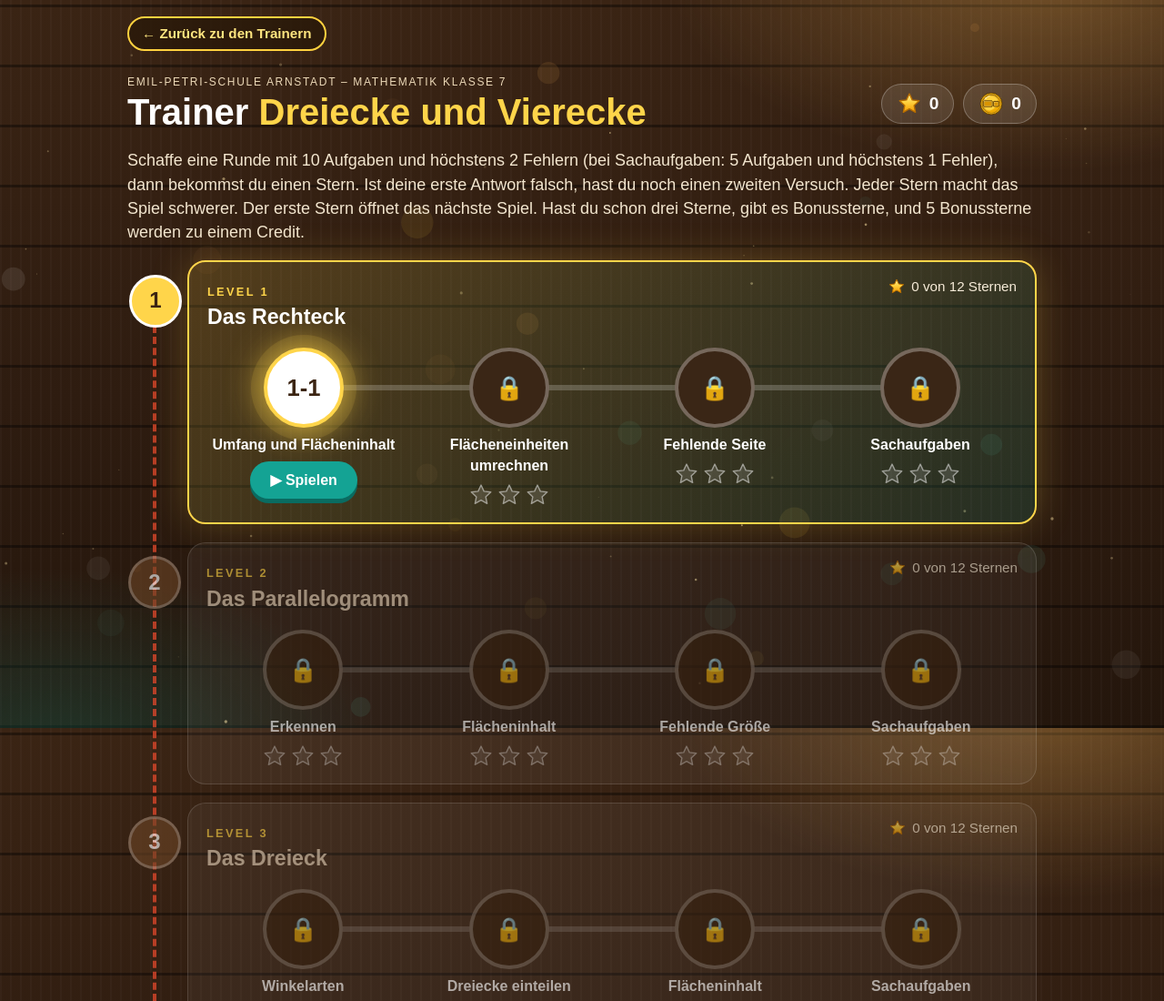
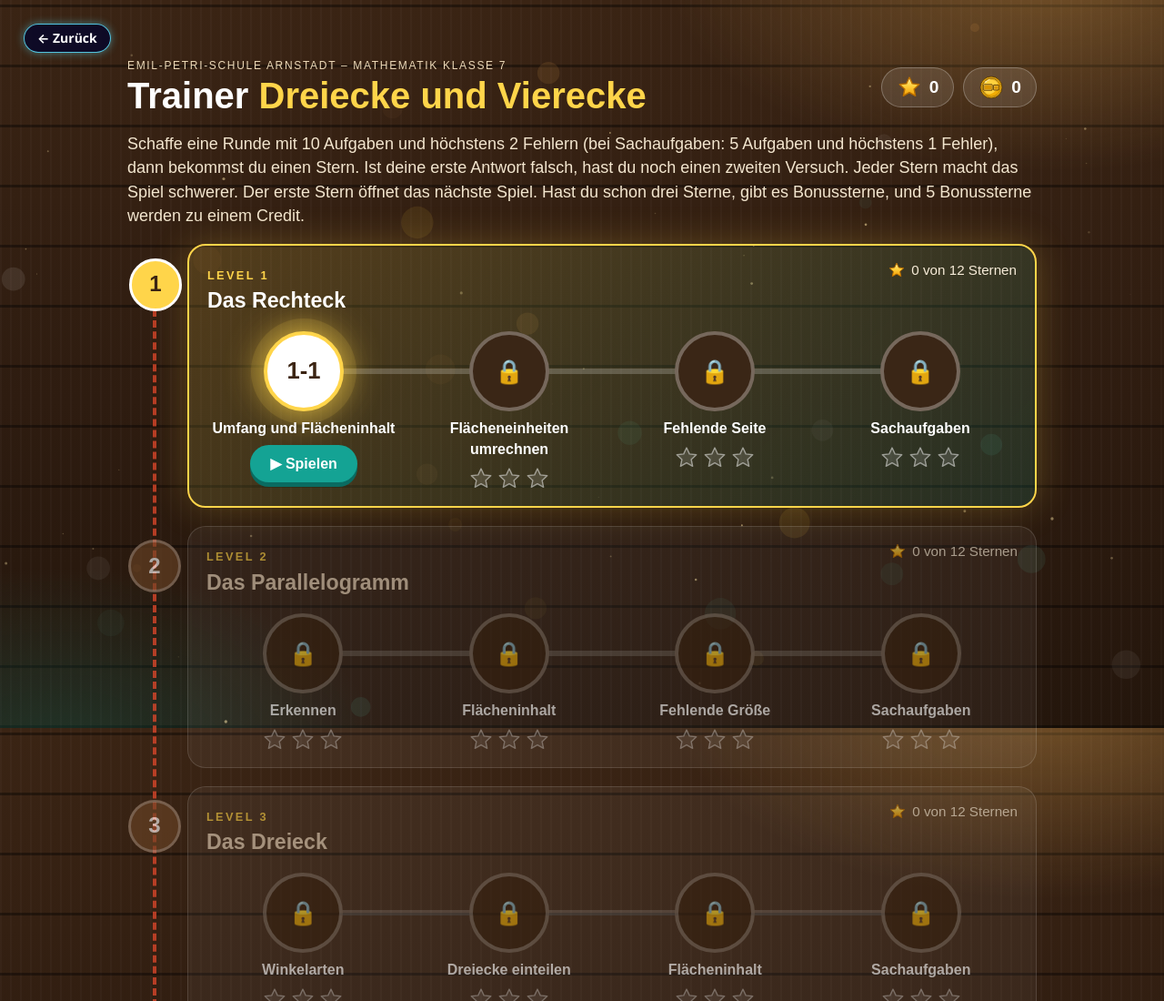
Before and after one commit to FrauKlugmann/dreiecke-vierecke, a plain HTML site: page index.html in a window 1280 px wide. Shown: the top 1100 px of the page at 91% size. Drawn offline with Linux system fonts and the light colour scheme.

Commit message:
Zurück-Knopf zur Trainer-Klassenseite (wie Trigonometrie)
Co-Authored-By: Claude Opus 5.5 <noreply@anthropic.com>
Claude-Session: https://claude.ai/code/session_01KJ6i5kXi9vbeJSVzbqVSwx

```diff
--- a/index.html
+++ b/index.html
@@ -151,8 +151,35 @@ input[type=text]{font:inherit;border:2px solid var(--glasrand);background:rgba(0
   .kreis{width:72px;height:72px;font-size:1.3rem}}
 @media (prefers-reduced-motion:reduce){*{animation:none!important;transition:none!important}}
 .vor2{font:inherit;cursor:pointer;border:2px solid #0d7f73;background:#fff;color:#0d7f73;border-radius:999px;padding:2px 10px;font-weight:700;font-size:.9rem}
-.zurueck{display:inline-block;align-self:flex-start;width:fit-content;margin:0 0 8px;padding:6px 14px;border-radius:999px;border:2px solid #ffd23f;color:#ffe680;background:rgba(40,24,8,.75);font-weight:700;font-size:.95rem;text-decoration:none}.zurueck:hover{background:rgba(70,42,12,.9)}
 </style>
+<!-- Mathe-Base: Zurück-Knopf zur Trainer-Klassenseite -->
+<style id="mb-zurueck-style">
+#mb-leiste{display:block;width:100%;box-sizing:border-box;padding:8px 10px 6px;margin:0;text-align:left;position:relative;z-index:50}
+#mb-zurueck{display:inline-flex;align-items:center;gap:6px;padding:8px 14px;border-radius:999px;background:rgba(10,8,40,.9);color:#fff !important;border:1.5px solid rgba(94,228,255,.85);box-shadow:0 0 10px rgba(94,228,255,.45);font:700 14px/1 "Segoe UI",system-ui,-apple-system,sans-serif;text-decoration:none !important;letter-spacing:0;text-transform:none;cursor:pointer}
+#mb-zurueck:hover{background:rgba(30,30,90,.95)}
+#mb-zurueck:focus-visible{outline:3px solid #ffd166;outline-offset:3px}
+@media print{#mb-leiste{display:none}}
+</style>
+<script id="mb-zurueck-script">
+(function(){
+  var K='mbTrainerKlasse', ziel='https://frauklugmann.github.io/trainer/';
+  try{
+    var m=(document.referrer||'').match(/^https:\/\/frauklugmann\.github\.io\/trainer\/(klasse\d+|oberstufe)\/?/);
+    if(m){sessionStorage.setItem(K,'https://frauklugmann.github.io/trainer/'+m[1]+'/');}
+    var s=sessionStorage.getItem(K); if(s){ziel=s;}
+  }catch(e){}
+  function einbauen(){
+    if(document.getElementById('mb-leiste')) return;
+    var leiste=document.createElement('div'); leiste.id='mb-leiste';
+    var a=document.createElement('a'); a.id='mb-zurueck'; a.href=ziel;
+    a.setAttribute('aria-label','Zurück zur Trainer-Übersicht deiner Klasse');
+    a.textContent='← Zurück';
+    leiste.appendChild(a);
+    document.body.insertBefore(leiste, document.body.firstChild);
+  }
+  if(document.body){einbauen();}else{document.addEventListener('DOMContentLoaded',einbauen);}
+})();
+</script>
 </head><body>
 <svg id="himmel" aria-hidden="true"></svg>
 <svg width="0" height="0" style="position:absolute" aria-hidden="true"><defs>
@@ -176,7 +203,6 @@ input[type=text]{font:inherit;border:2px solid var(--glasrand);background:rgba(0
   <symbol id="st" viewBox="0 0 24 24"><path d="M12 2.6l2.75 5.9 6.45.75-4.8 4.4 1.3 6.35L12 16.8 6.3 20l1.3-6.35-4.8-4.4 6.45-.75z" stroke-linejoin="round"/></symbol>
 </defs></svg>
 <div class="wrap">
-  <a class="zurueck" href="https://frauklugmann.github.io/trainer/klasse7/">← Zurück zu den Trainern</a>
   <div class="top">
     <div><div class="schule">EMIL-PETRI-SCHULE ARNSTADT – MATHEMATIK KLASSE 7</div><h1>Trainer <span>Dreiecke und Vierecke</span></h1></div>
     <div class="zaehlwerk"><div class="zaehler" id="zaehler" aria-label="Gesammelte Sterne"><svg><use href="#st" fill="url(#gold)" stroke="#b86e00" stroke-width="1.2"/></svg><span id="zahl">0</span></div>
```
